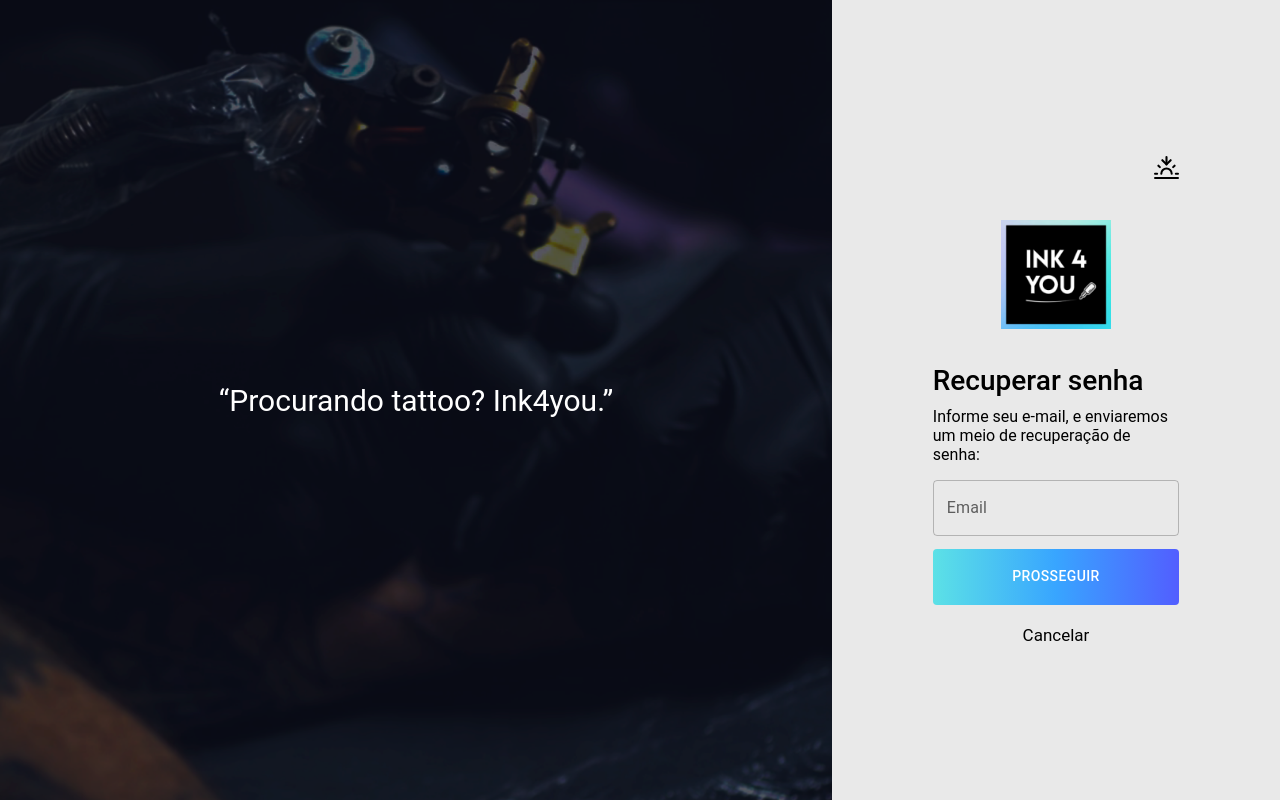
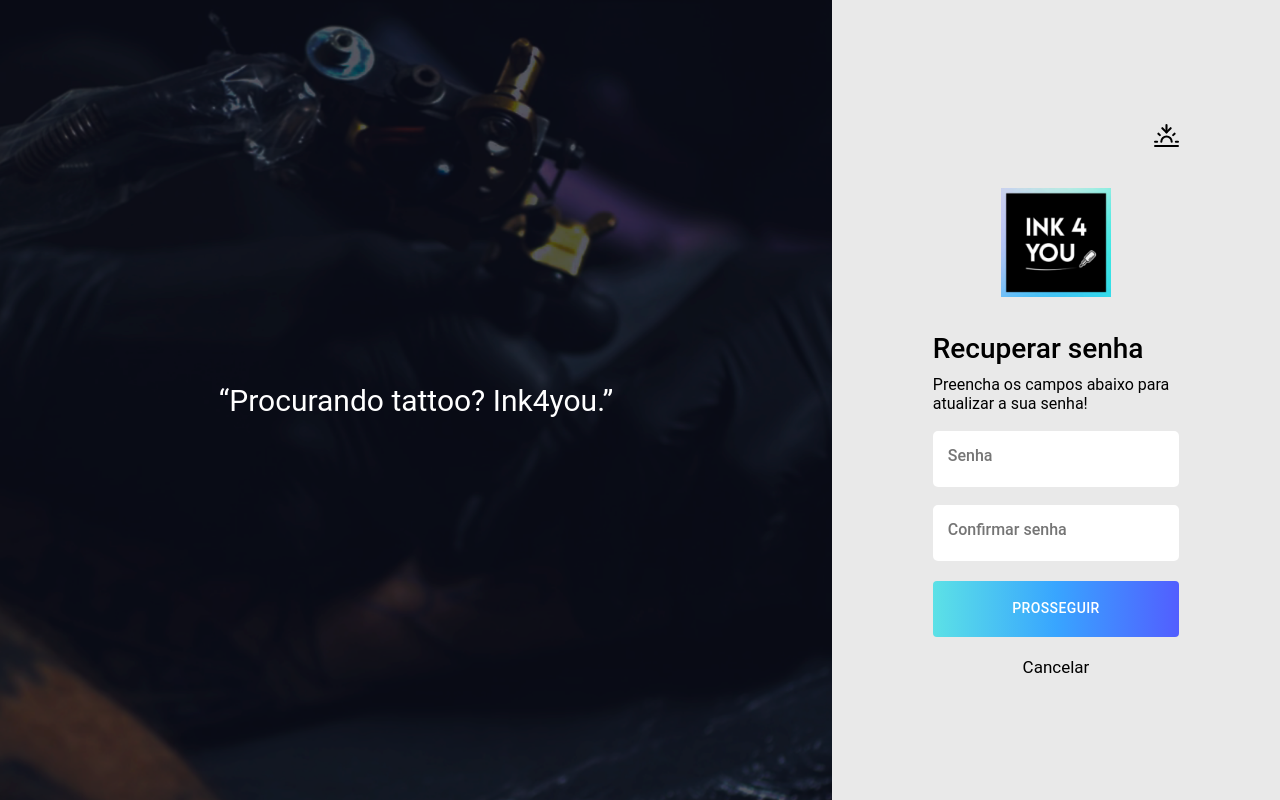
Before and after one commit to Ink4You/Ink4You-Web, a React (Create React App) app: page /PasswordRecuperation in a window 1280 px wide. Built offline with nearby package versions, Linux system fonts and the light colour scheme.

Commit message:
feat: add custom inputs and register screen

```diff
--- a/src/components/FormHeader/index.jsx
+++ b/src/components/FormHeader/index.jsx
@@ -9,6 +9,9 @@ function FormHeader(props) {
             <img src={EveningIcon} alt="Trocar tema" />
             <img src={Logo} alt="Logo do Ink4You" />
             <p>{props.text}</p>
+            {props.description &&
+                <span>{props.description}</span>
+            }
         </div>
     );
 }
--- a/src/components/Input/index.jsx
+++ b/src/components/Input/index.jsx
@@ -2,8 +2,37 @@ import React from 'react';
 import './styles.css';
 
 function Input(props) {
+
+    const id = `input${props.text}`;
+    const width = props.width == null ? 100 : props.width;
+    const height = props.height == null ? 56 : props.height;
+    const marginLeft = props.marginLeft == null ? 0 : props.marginLeft;
+    const marginRight = props.marginRight == null ? 0 : props.marginRight;
+
     return (
-        <input className="input" placeholder={props.placeholder} />
+        <div
+            className="container-label-float"
+            style={{
+                maxWidth: width + (width == 100 ? '%' : 'px'),
+                marginLeft: marginLeft + 'px',
+                marginRight: marginRight + 'px',
+            }}>
+            <input
+                type="text"
+                placeholder=" "
+                required
+                style={{
+                    height: height + 'px',
+                }}
+                id={id}
+            />
+            <label
+                for="input"
+                style={{
+                    marginTop: ((height / 2) + 5) + 'px'
+                }}
+                id={id}>{props.text}</label>
+        </div>
     );
 }
 
--- a/src/components/Input/styles.css
+++ b/src/components/Input/styles.css
@@ -1,10 +1,56 @@
-.input {
+.container-label-float {
+    /* min-width: 370px; */
+    display: flex;
+    position: relative;
+    padding-top: 18px;
+    user-select: none;
+}
+
+.container-label-float input{
     width: 100%;
-    height: 65px;
-    background: white;
-    border: none;
+    height: 40px;
+    padding-left: 15px;
+    font-size: 16px;
     border-radius: 5px;
-    font-size: 16px;
-    padding-left: 20px;
-    margin: 8px 0px 8px 0px;
+    border: 2px solid transparent;
+    outline: none;
+    transition: all .3s ease-out;
+    -webkit-transition: all .3s ease-out;
+    -moz-transition: all .3s ease-out;
+    -webkit-appearance:none;
 }
+.container-label-float input:focus{
+    border: 2px solid #3951b2;
+}
+
+/* .container-label-float input::placeholder {
+    color: transparent;
+} */
+
+.container-label-float label {
+    pointer-events: none;
+    position: absolute;
+    top: 0;
+    left: 15px;
+    margin-top: 29px;
+    font-weight: 500;
+    color: #ccc;
+    transition: all .3s ease-out;
+    -webkit-transition: all .3s ease-out;
+    -moz-transition: all .3s ease-out;
+}
+
+.container-label-float input:focus + label,
+.container-label-float input:not(:placeholder-shown) + label {
+    font-size: 13px;
+    margin-top: 0px !important;
+    color: #3951b2;
+}
+
+.container-label-float input:not(:focus) + label {
+    color: #757575;
+}
+
+/* .container-label-float input:required:valid + label {
+    color: black;
+} */
--- a/src/global.css
+++ b/src/global.css
@@ -68,13 +68,13 @@ code {
   animation: fade-in 1s;
 }
 
-.container .form-container .btn-login {
+.container .form-container .btn-primary {
   height: 56px;
-  margin-top: 5px;
+  margin-top: 20px;
   background-image: var(--blue-gradient);
 }
 
-.container .form-container .btn-register {
+.container .form-container .btn-text {
   font-size: 17px;
   font-weight: 400;
   text-align: center;
--- a/src/pages/Login/index.jsx
+++ b/src/pages/Login/index.jsx
@@ -1,6 +1,7 @@
 import React, { useState } from 'react';
 import './styles.css';
 import '../../global.css';
+import Input from '../../components/Input';
 import InitialSideImage from '../../components/InitialSideImage';
 import FormHeader from '../../components/FormHeader';
 import { TextField, Button } from '@material-ui/core';
@@ -22,28 +23,35 @@ function Login() {
         return (
             <div className="form-container">
                 <FormHeader text="Realizar Login" />
-                <TextField
+
+                <Input
+                    text="Email"
+                />
+                <Input
+                    text="Senha"
+                />
+                {/* <TextField
                     fullWidth
                     label="Email"
                     margin="normal" />
                 <TextField
                     fullWidth
                     label="Senha"
-                    margin="normal" />
+                    margin="normal" /> */}
                 <div className="forgot-password">
                     <div onClick={() => setStep(1)}>
                         <p>Esqueci minha senha</p>
                     </div>
                 </div>
                 <Button
-                    className="btn-login"
+                    className="btn-primary"
                     variant="contained"
                     disableElevation
                     fullWidth>
                     Entrar
                 </Button>
                 <div>
-                    <p className="btn-register">Não tenho cadastro</p>
+                    <p className="btn-text">Não tenho cadastro</p>
                 </div>
 
             </div>
@@ -53,21 +61,23 @@ function Login() {
     function PasswordRecuperationStep() {
         return (
             <div className="form-container">
-                <FormHeader text="Recuperar senha" />
-                <p>Informe seu e-mail, e enviaremos um meio de recuperação de senha:</p>
-                <TextField
+                <FormHeader text="Recuperar senha" description="Informe seu e-mail, e enviaremos um meio de recuperação de senha" />
+                <Input
+                    text="Email"
+                />
+                {/* <TextField
                     fullWidth
                     label="Email"
-                    margin="normal" />
+                    margin="normal" /> */}
                 <Button
-                    className="btn-login"
+                    className="btn-primary"
                     variant="contained"
                     disableElevation
                     fullWidth>
                     Prosseguir
                 </Button>
                 <div onClick={() => setStep(0)}>
-                    <p className="btn-register">Cancelar</p>
+                    <p className="btn-text">Cancelar</p>
                 </div>
             </div>
         )
--- a/src/pages/Login/styles.css
+++ b/src/pages/Login/styles.css
@@ -12,5 +12,5 @@
     width: max-content;
     font-size: 17px;
     cursor: pointer;
-    margin: 15px 0px 15px 0px;
+    margin-top: 15px;
 }
--- a/src/pages/PasswordRecuperation/index.jsx
+++ b/src/pages/PasswordRecuperation/index.jsx
@@ -1,5 +1,6 @@
 import React from 'react';
 import '../../global.css';
+import Input from '../../components/Input';
 import InitialSideImage from '../../components/InitialSideImage';
 import FormHeader from '../../components/FormHeader';
 import { TextField, Button } from '@material-ui/core';
@@ -10,20 +11,26 @@ function PasswordRecuperation() {
             <InitialSideImage phrase='“Procurando tattoo? Ink4you.”'/>
             <section className="form">
                 <div className="form-container">
-                <FormHeader text="Recuperar senha" />
-                <p>Informe seu e-mail, e enviaremos um meio de recuperação de senha:</p>
-                    <TextField
+                <FormHeader text="Recuperar senha" description="Preencha os campos abaixo para atualizar a sua senha!" />
+                    <Input
+                        text="Senha"
+                    />
+                    <Input
+                        text="Confirmar senha"
+                    />
+
+                    {/* <TextField
                         fullWidth
                         label="Email"
-                        margin="normal" />
+                        margin="normal" /> */}
                     <Button
-                        className="btn-login"
+                        className="btn-primary"
                         variant="contained"
                         disableElevation
                         fullWidth>
                         Prosseguir
                     </Button>
-                    <p className="btn-register">Cancelar</p>
+                    <p className="btn-text">Cancelar</p>
                 </div>
             </section>
         </section>
--- a/src/pages/Register/index.jsx
+++ b/src/pages/Register/index.jsx
@@ -1,9 +1,39 @@
 import React from 'react';
 import './styles.css';
+import InitialSideImage from '../../components/InitialSideImage';
+import FormHeader from '../../components/FormHeader';
+import Input from '../../components/Input';
+import { Button } from '@material-ui/core';
 
 function Register() {
     return (
-        <p>Tela de cadastro</p>
+        <section className="container">
+            <InitialSideImage phrase='“Procurando tattoo? Ink4you.”' />
+            <section className="form">
+                <div className="form-container">
+                    <FormHeader text="Antes..." description="Conte-me sobre você" />
+                    <div className="buttons">
+                        <Button
+                            className="btn-primary"
+                            variant="contained"
+                            disableElevation
+                            fullWidth>
+                            Quero me tatuar
+                        </Button>
+                        <Button
+                            className="btn-primary"
+                            variant="contained"
+                            disableElevation
+                            fullWidth>
+                            Sou tatuador
+                        </Button>
+                    </div>
+                    <div>
+                        <p className="btn-text">Cancelar</p>
+                    </div>
+                </div>
+            </section>
+        </section>
     );
 }
 
--- a/src/pages/Register/styles.css
+++ b/src/pages/Register/styles.css
@@ -0,0 +1,8 @@
+.buttons {
+    min-height: 130px;
+    margin-top: 25px;
+    display: flex;
+    flex-direction: column;
+    justify-content: space-between;
+    align-items: center;
+}
```
